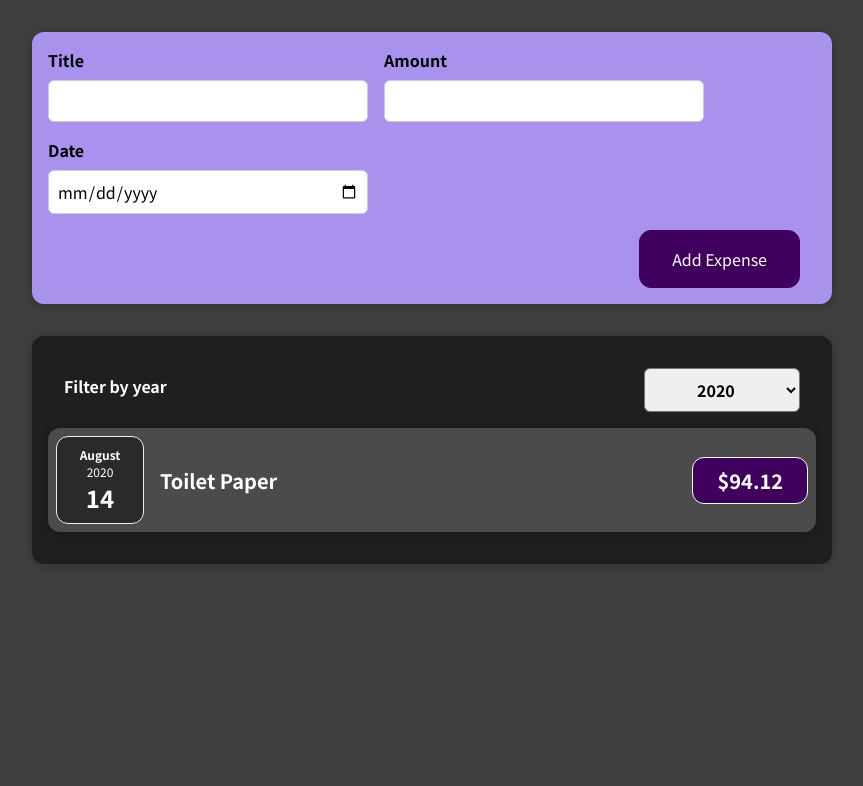
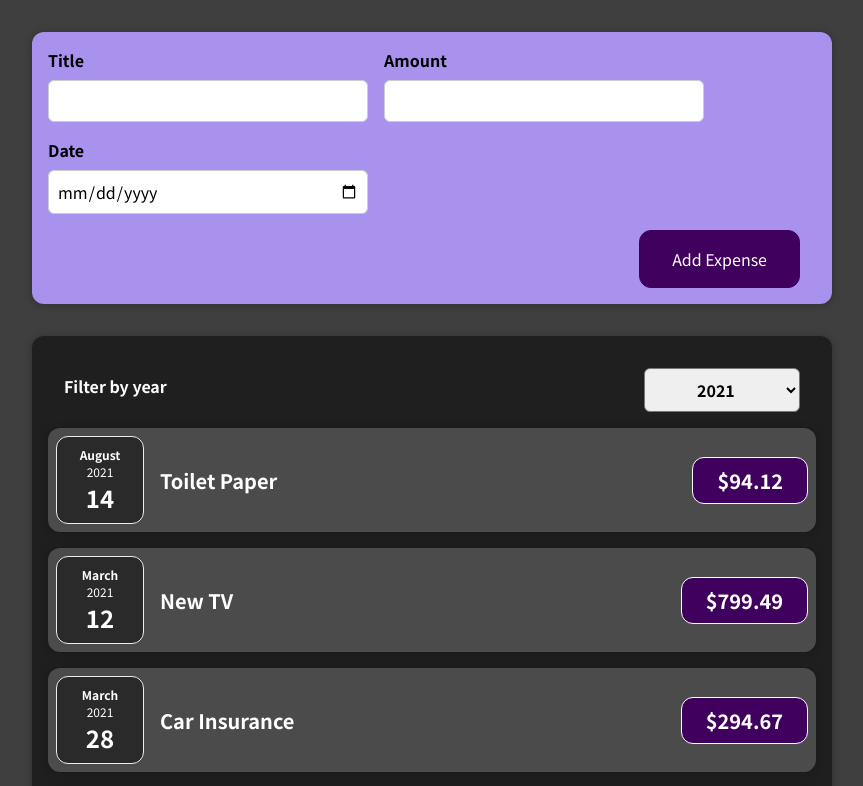
Before and after one commit to yasser-acc/expenses-tracker, a React (Create React App) app: page / in a window 1280 px wide. Shown: the top 786 px of the page, without its empty margins (208-1071 px from the left). Built offline with nearby package versions, Linux system fonts and the light colour scheme.

Commit message:
updates to make Expensesfilter work

```diff
--- a/src/App.js
+++ b/src/App.js
@@ -7,7 +7,7 @@ const DUMMY_EXPENSES = [
     id: "e1",
     title: "Toilet Paper",
     amount: 94.12,
-    date: new Date(2020, 7, 14),
+    date: new Date(2021, 7, 14),
   },
   { id: "e2", title: "New TV", amount: 799.49, date: new Date(2021, 2, 12) },
   {
--- a/src/components/Expenses/Expenses.js
+++ b/src/components/Expenses/Expenses.js
@@ -6,7 +6,7 @@ import ExpensesFilter from "./ExpensesFilter";
 import "./Expenses.css";
 
 const Expenses = (props) => {
-  const [filteredYear, setFilteredYear] = useState("2020");
+  const [filteredYear, setFilteredYear] = useState("2021");
 
   const filterChangeHandler = (selectedYear) => {
     setFilteredYear(selectedYear);
--- a/src/components/Expenses/ExpensesFilter.js
+++ b/src/components/Expenses/ExpensesFilter.js
@@ -16,8 +16,6 @@ const ExpensesFilter = (props) => {
           <option value="2022">2023</option>
           <option value="2022">2022</option>
           <option value="2021">2021</option>
-          <option value="2020">2020</option>
-          <option value="2019">2019</option>
         </select>
       </div>
     </div>
--- a/src/components/NewExpense/ExpenseForm.js
+++ b/src/components/NewExpense/ExpenseForm.js
@@ -82,8 +82,8 @@ const ExpenseForm = (props) => {
           <label>Date</label>
           <input
             type="date"
-            min="2019-01-01"
-            max="2022-12-31"
+            min="2021-01-01"
+            max="2024-12-31"
             value={enteredDate}
             onChange={dateChangeHandler}
           />
```
